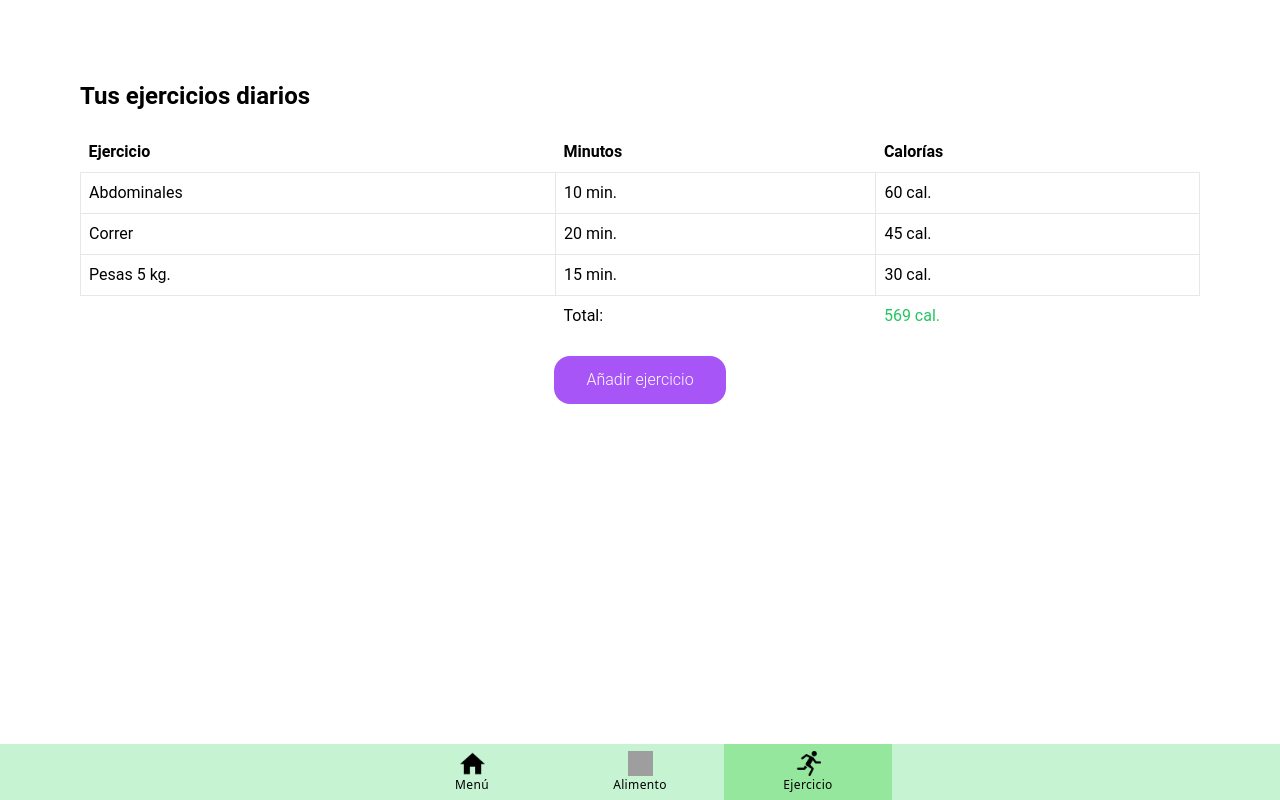
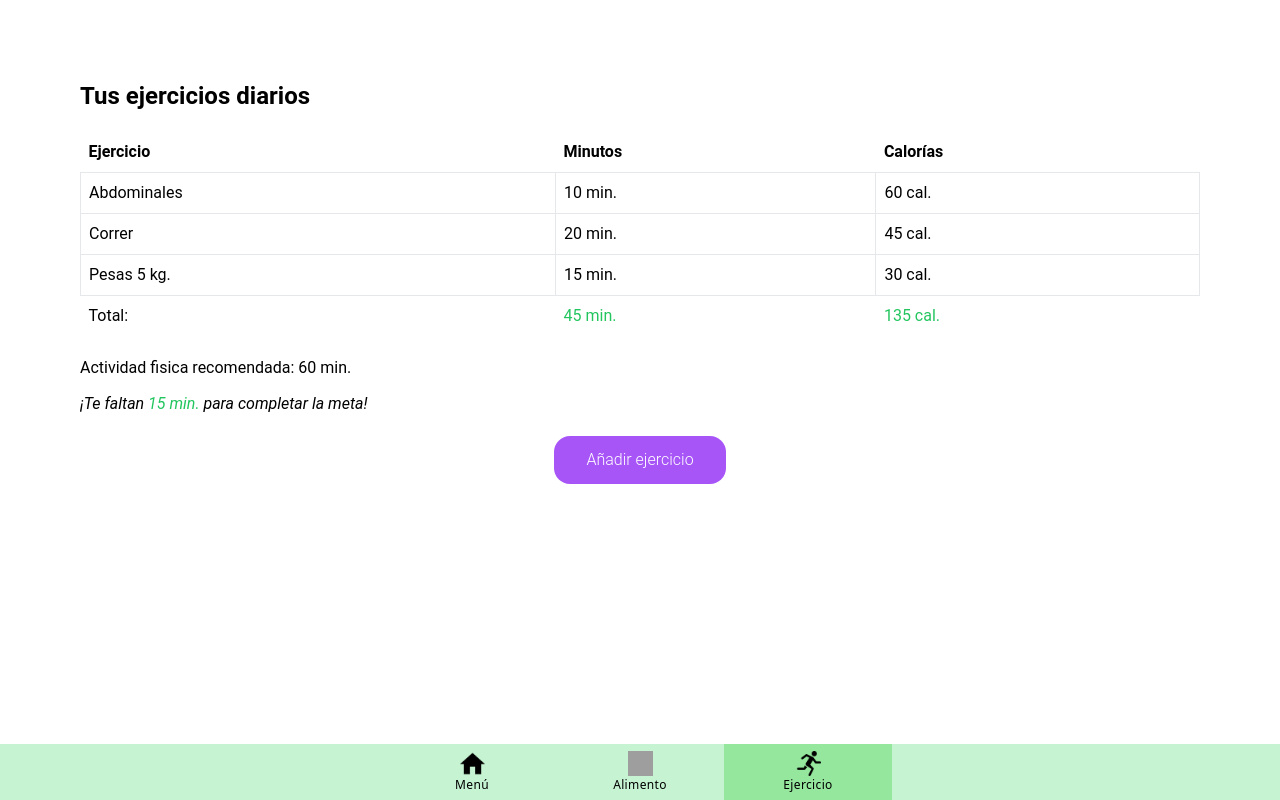
Before and after one commit to cykrr/salud-ionic, a React (Vite) app: page /tabs/exercise in a window 1280 px wide. Built offline with nearby package versions, Linux system fonts and the light colour scheme; grey boxes are pictures that could not be loaded.

Commit message:
Redireccion botones

```diff
--- a/src/pages/AddExercise.tsx
+++ b/src/pages/AddExercise.tsx
@@ -2,10 +2,12 @@ import CloseButton from "../components/CloseButton"
 import Select from "../components/Select"
 import InputUnit from "../components/InputUnit"
 import Button from "../components/Button"
+import { useIonRouter } from "@ionic/react"
 
 import { IonContent, IonHeader, IonPage, IonTitle, IonToolbar } from '@ionic/react';
 
 export default function AddExercise() {
+    const retroceder = useIonRouter();
     return (
         <IonPage>
             <IonHeader>
@@ -23,7 +25,7 @@ export default function AddExercise() {
                             </Select>
                             <InputUnit className="" inputType="number" placeholder="Tiempo" unit="min." />
                         </div>
-                        <Button className="self-center">Agregar</Button>
+                        <Button className="self-center" onClick={()=>retroceder.goBack()}>Agregar</Button>
                     </div>
                 </div>
             </IonContent>
--- a/src/pages/AddFood.tsx
+++ b/src/pages/AddFood.tsx
@@ -1,9 +1,10 @@
 import { Button, CloseButton, InputUnit, Select } from '../components'
-import { IonRouterLink } from '@ionic/react'
+import { IonRouterLink, useIonRouter } from '@ionic/react'
 
 import { IonContent, IonHeader, IonPage, IonTitle, IonToolbar } from '@ionic/react';
 
 export default function AddFood() {
+    const retroceder = useIonRouter();
     return (
         <IonPage>
             <IonHeader>
@@ -21,7 +22,7 @@ export default function AddFood() {
                             </Select>
                             <InputUnit className="" inputType="number" placeholder="Tamaño porción" unit="g/mL." />
                         </div>
-                        <Button className="self-center">Agregar</Button>
+                        <Button className="self-center" onClick={()=>retroceder.goBack()}>Agregar</Button>
                         <div className="flex flex-col gap-1 text-center">
                             <p>¿No encuentras tu alimento en la lista?</p>
                             <IonRouterLink routerLink="/food_create" routerDirection='forward' >
--- a/src/pages/CreateFood.tsx
+++ b/src/pages/CreateFood.tsx
@@ -1,4 +1,4 @@
-import { IonPage, IonToolbar, IonTitle, IonHeader, IonContent, IonRouterLink } from '@ionic/react';
+import { IonPage, IonToolbar, IonTitle, IonHeader, IonContent, IonRouterLink, useIonRouter } from '@ionic/react';
 import Input from '../components/Input';
 import Select from '../components/Select';
 import Button from '../components/Button';
@@ -6,6 +6,7 @@ import CloseButton from '../components/CloseButton';
 
 
 export default function CreateFood() {
+    const retroceder = useIonRouter();
     return (
         <IonPage>
             <IonHeader>
@@ -30,7 +31,7 @@ export default function CreateFood() {
                                 </Select>
                             </div>
                         </div>
-                        <Button className = "self-center">Agregar</Button>
+                        <Button className = "self-center" onClick={()=>retroceder.goBack()}>Agregar</Button>
                     </div>
                 </div>
             </IonContent>
--- a/src/pages/Exercise.tsx
+++ b/src/pages/Exercise.tsx
@@ -32,12 +32,16 @@ export default function Exercise() {
                                     <td className="border p-2">30 cal.</td>
                                 </tr>
                                 <tr>
-                                    <td className="p-2"></td>
                                     <td className="p-2">Total: </td>
-                                    <td className="p-2 text-green-500">569 cal.</td>
+                                    <td className="p-2 text-green-500">45 min.</td>
+                                    <td className="p-2 text-green-500">135 cal.</td>
                                 </tr>
                             </tbody>
                         </table>
+                        <div className="flex flex-col gap-3">
+                            <p>Actividad fisica recomendada: 60 min.</p>
+                            <p className="italic">¡Te faltan <span className="text-green-500">15 min.</span> para completar la meta!</p>
+                        </div>
                         <LinkButton className="self-center" href="/exercise_add">Añadir ejercicio</LinkButton>
                     </div>
                 </div>
```
